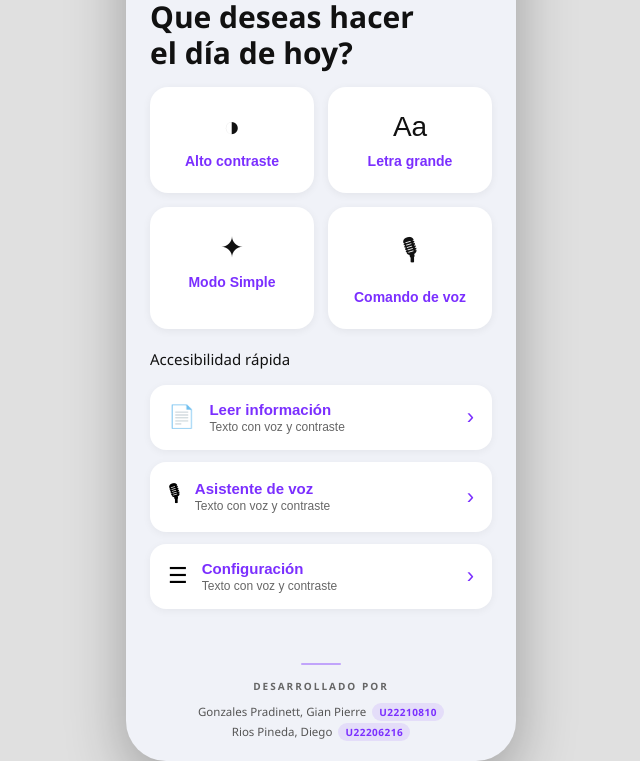
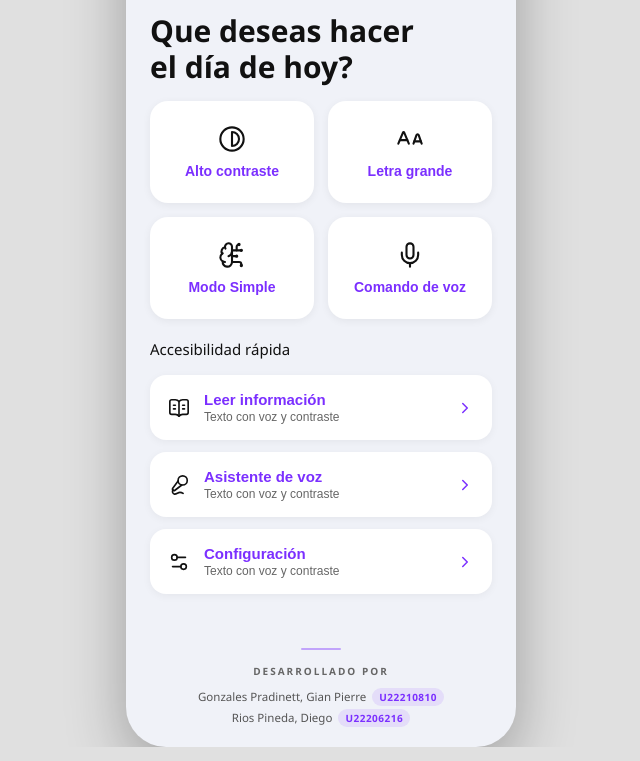
Before and after one commit to Gian-Pierre-Gonzales/App_EasyReadAIV1, a plain HTML site: page index.html in a window 1280 px wide. Both pictures are taken after a click on the button "Iniciar sesión". Shown: the part 80-841 px from the top of the page, without its empty margins (319-959 px from the left). Drawn offline with nearby package versions, Linux system fonts and the light colour scheme.

Commit message:
feat: implementar app EasyRead AI con 6 pantallas

```diff
--- a/app.js
+++ b/app.js
@@ -7,6 +7,11 @@ function navigate(screenId) {
     target.scrollTop = 0;
   }
 }
+
+// ===== INIT LUCIDE ICONS =====
+document.addEventListener('DOMContentLoaded', () => {
+  if (typeof lucide !== 'undefined') lucide.createIcons();
+});
 
 // ===== SPLASH AUTO-NAVIGATE =====
 window.addEventListener('DOMContentLoaded', () => {
--- a/index.html
+++ b/index.html
@@ -5,6 +5,7 @@
   <meta name="viewport" content="width=device-width, initial-scale=1.0" />
   <title>EasyRead AI</title>
   <link rel="stylesheet" href="styles.css" />
+  <script src="https://unpkg.com/lucide@latest/dist/umd/lucide.min.js"></script>
 </head>
 <body>
 
@@ -67,19 +68,19 @@
 
       <div class="grid-2x2">
         <button class="grid-card" onclick="toggleHighContrast(this)" aria-pressed="false">
-          <span class="card-icon">◑</span>
+          <span class="card-icon"><i data-lucide="contrast"></i></span>
           <span class="card-label">Alto contraste</span>
         </button>
         <button class="grid-card" onclick="toggleLargeFont(this)" aria-pressed="false">
-          <span class="card-icon">Aa</span>
+          <span class="card-icon"><i data-lucide="a-large-small"></i></span>
           <span class="card-label">Letra grande</span>
         </button>
         <button class="grid-card" onclick="toggleSimpleMode(this)" aria-pressed="false">
-          <span class="card-icon">✦</span>
+          <span class="card-icon"><i data-lucide="brain-circuit"></i></span>
           <span class="card-label">Modo Simple</span>
         </button>
         <button class="grid-card" onclick="navigate('screen-voice')" aria-label="Comando de voz">
-          <span class="card-icon">🎙</span>
+          <span class="card-icon"><i data-lucide="mic"></i></span>
           <span class="card-label">Comando de voz</span>
         </button>
       </div>
@@ -88,28 +89,28 @@
 
       <div class="quick-list">
         <button class="quick-item" onclick="navigate('screen-reader')">
-          <span class="quick-icon">📄</span>
+          <span class="quick-icon"><i data-lucide="book-open-text"></i></span>
           <div class="quick-text">
             <span class="quick-title">Leer información</span>
             <span class="quick-sub">Texto con voz y contraste</span>
           </div>
-          <span class="quick-arrow">›</span>
+          <span class="quick-arrow"><i data-lucide="chevron-right"></i></span>
         </button>
         <button class="quick-item" onclick="navigate('screen-voice')">
-          <span class="quick-icon">🎙</span>
+          <span class="quick-icon"><i data-lucide="mic-2"></i></span>
           <div class="quick-text">
             <span class="quick-title">Asistente de voz</span>
             <span class="quick-sub">Texto con voz y contraste</span>
           </div>
-          <span class="quick-arrow">›</span>
+          <span class="quick-arrow"><i data-lucide="chevron-right"></i></span>
         </button>
         <button class="quick-item" onclick="navigate('screen-settings')">
-          <span class="quick-icon">☰</span>
+          <span class="quick-icon"><i data-lucide="settings-2"></i></span>
           <div class="quick-text">
             <span class="quick-title">Configuración</span>
             <span class="quick-sub">Texto con voz y contraste</span>
           </div>
-          <span class="quick-arrow">›</span>
+          <span class="quick-arrow"><i data-lucide="chevron-right"></i></span>
         </button>
       </div>
     </div>
@@ -132,7 +133,7 @@
       <h1 class="sub-title">Asistente de voz</h1>
 
       <div class="bot-avatar">
-        <span class="bot-icon">🤖</span>
+        <span class="bot-icon"><i data-lucide="bot"></i></span>
       </div>
       <p class="listening-label" id="listening-status">Escuchando...</p>
 
--- a/styles.css
+++ b/styles.css
@@ -290,9 +290,21 @@ html, body {
   color: var(--white);
 }
 
+.grid-card[aria-pressed="true"] .card-icon svg {
+  stroke: var(--white);
+}
+
 .card-icon {
-  font-size: 28px;
+  display: flex;
+  align-items: center;
+  justify-content: center;
   color: var(--text-dark);
+}
+
+.card-icon i, .card-icon svg {
+  width: 28px;
+  height: 28px;
+  stroke-width: 1.8;
 }
 
 .card-label {
@@ -338,6 +350,27 @@ html, body {
 .quick-icon {
   font-size: 22px;
   flex-shrink: 0;
+  display: flex;
+  align-items: center;
+  color: var(--text-dark);
+}
+
+.quick-icon i, .quick-icon svg {
+  width: 22px;
+  height: 22px;
+  stroke-width: 1.8;
+}
+
+.quick-arrow {
+  display: flex;
+  align-items: center;
+  color: var(--purple);
+}
+
+.quick-arrow i, .quick-arrow svg {
+  width: 18px;
+  height: 18px;
+  stroke-width: 2;
 }
 
 .quick-text {
@@ -357,14 +390,6 @@ html, body {
   font-size: 12px;
   color: var(--text-gray);
 }
-
-.quick-arrow {
-  font-size: 22px;
-  color: var(--purple);
-  font-weight: 300;
-}
-
-/* ===== SUB SCREENS ===== */
 .sub-header {
   padding: 20px 24px 0;
 }
@@ -410,8 +435,20 @@ html, body {
   display: flex;
   align-items: center;
   justify-content: center;
-  font-size: 48px;
   margin-top: 8px;
+}
+
+.bot-icon {
+  display: flex;
+  align-items: center;
+  justify-content: center;
+  color: var(--text-dark);
+}
+
+.bot-icon i, .bot-icon svg {
+  width: 48px;
+  height: 48px;
+  stroke-width: 1.5;
 }
 
 .listening-label {
```
